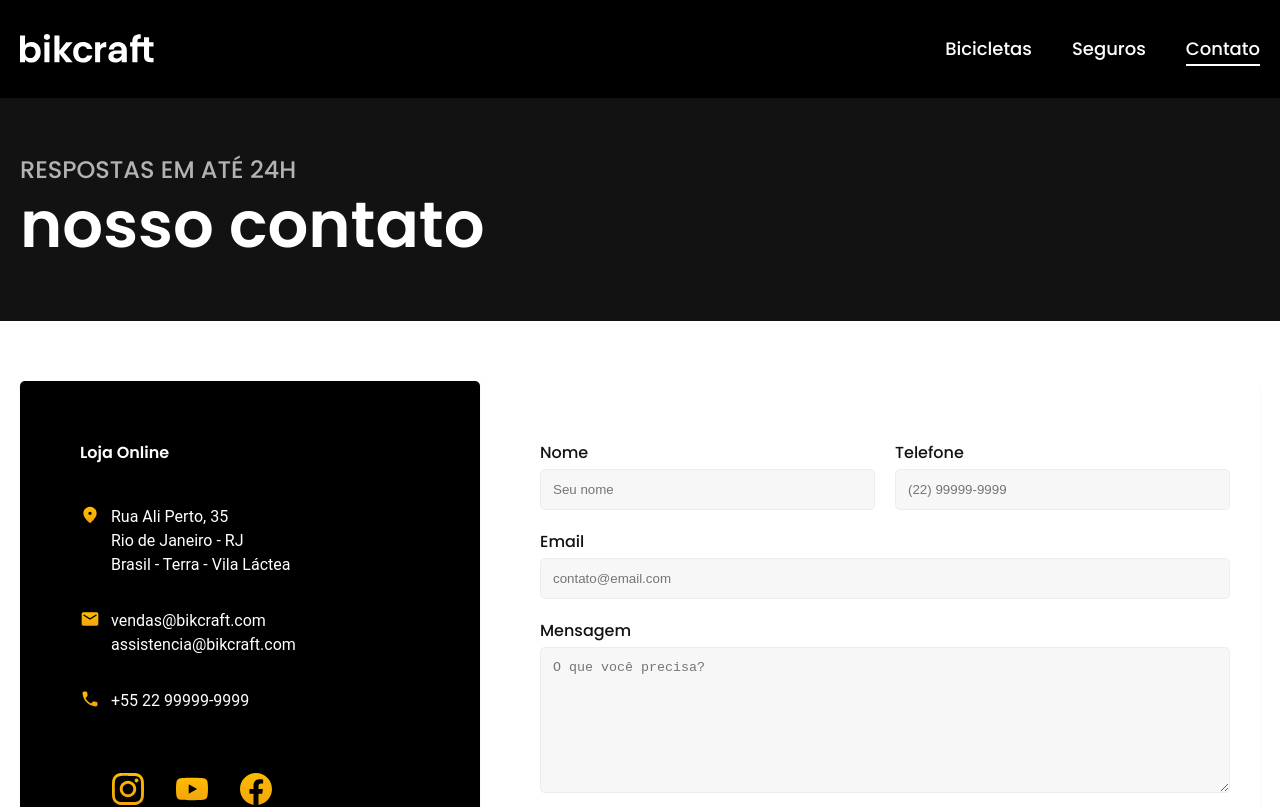
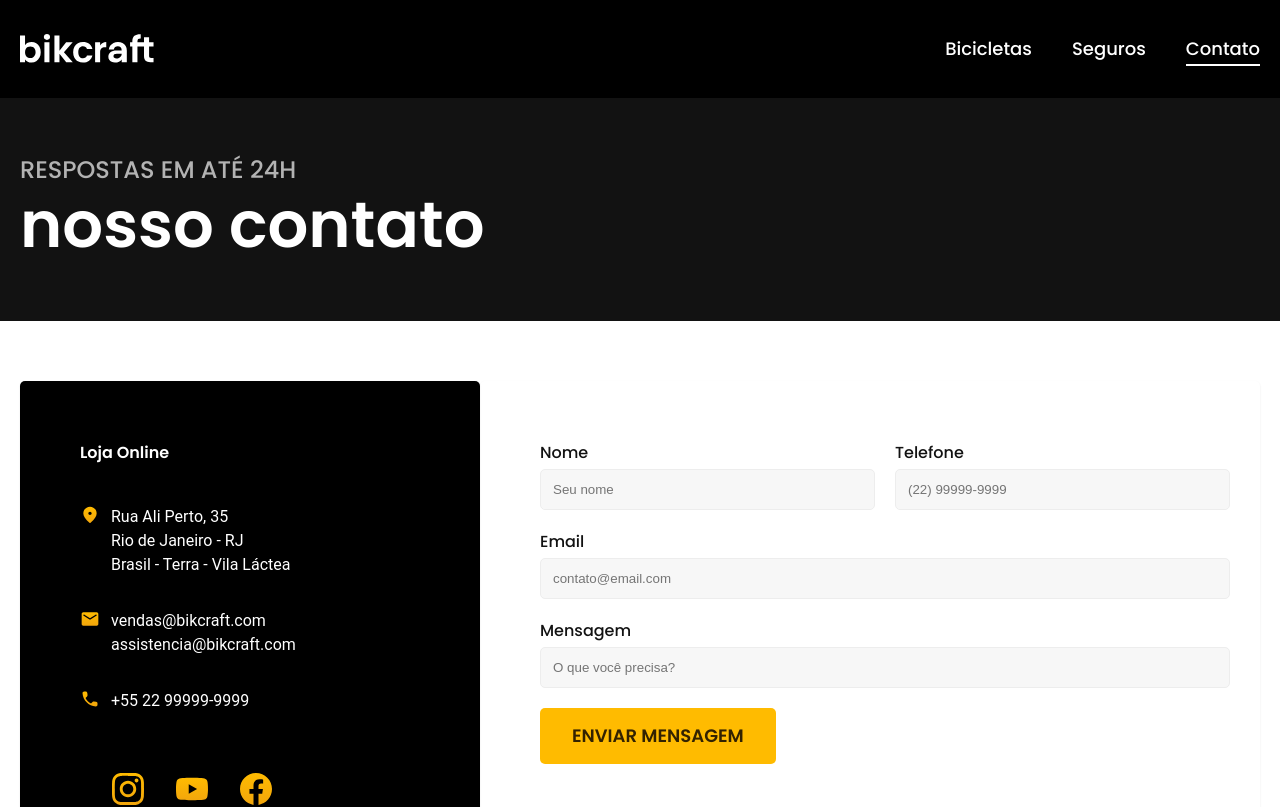
Before and after one commit to Pogopin/bikes, a Vue app: page /Contato in a window 1280 px wide. Shown: the top 807 px of the page. Built offline with nearby package versions, Linux system fonts and the light colour scheme.

Commit message:
edit input component

```diff
--- a/src/components/ui/BaseInput/index.vue
+++ b/src/components/ui/BaseInput/index.vue
@@ -1,6 +1,6 @@
 <template>
     <label class="label" :for="props.name">{{ props.label }}</label>
-    <input v-if="props.type !== 'textarea'"
+    <input
         class="input-name"
         v-model="val"
         :type="props.type"
@@ -8,13 +8,6 @@
         :placeholder="props.placeholder"
 
     >
-    <textarea v-else
-        class="input-name"
-        v-model="val"
-        rows="8"
-        :name="props.name"
-        :placeholder="props.placeholder"
-    ></textarea>
 </template>
 <style scoped>
 .input-name {
```
Also changed, not shown: src/components/widgets/location/index.vue (+0 -12 lines).
